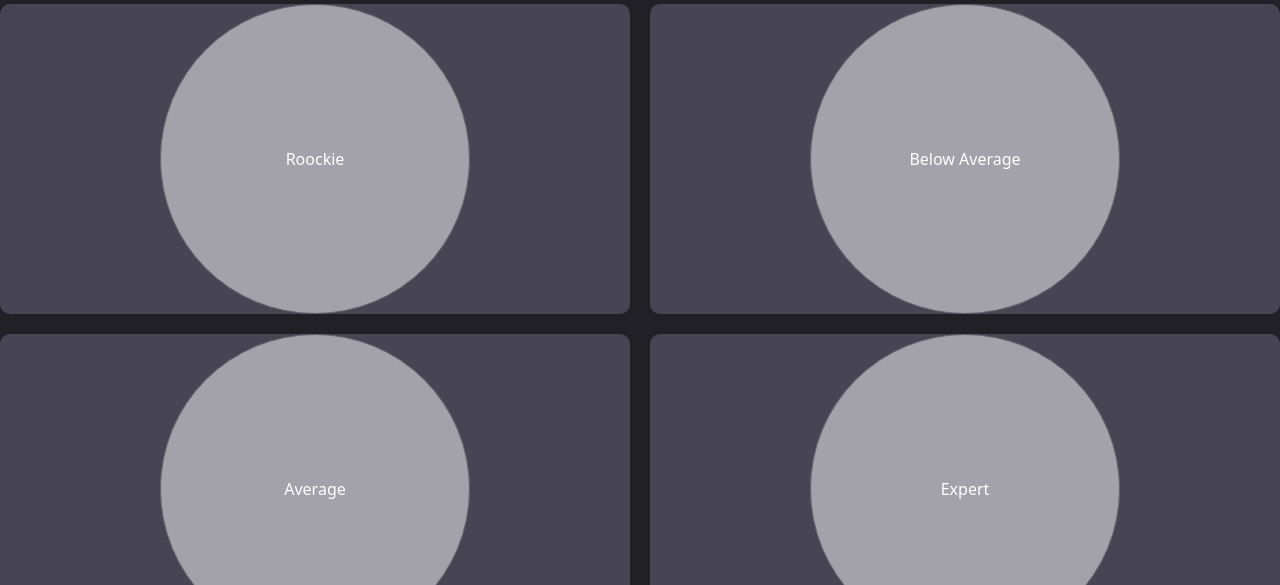
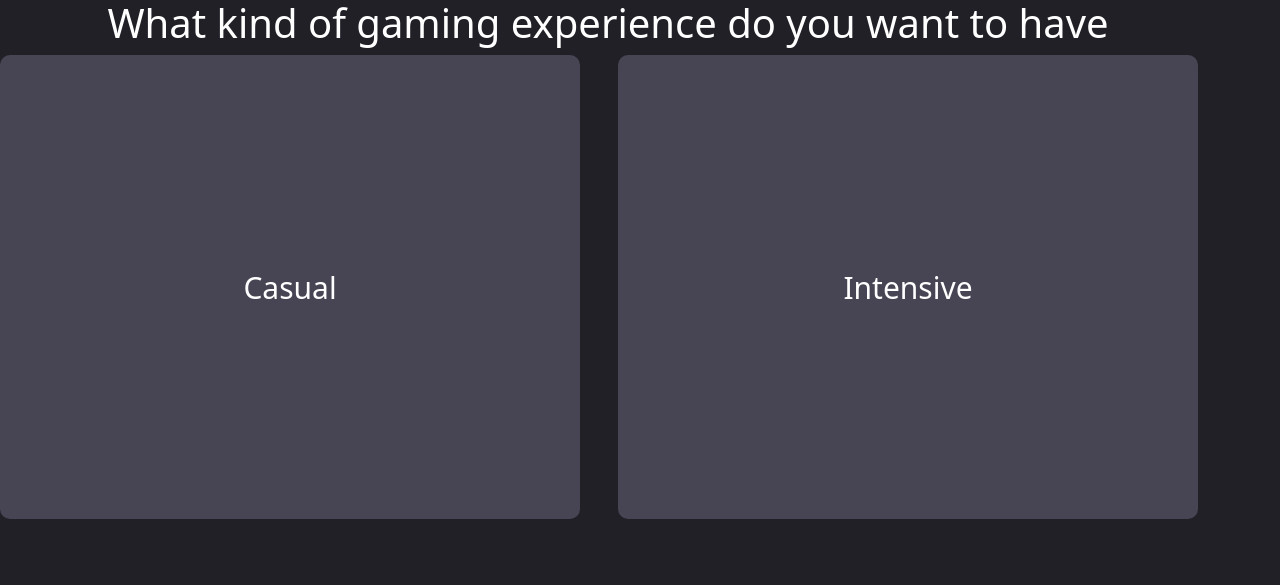
Before and after one commit to Zariy-Zariy/GameSpotter, a Flask app: page /quiz in a window 1280 px wide. Shown: the part 345-930 px from the top of the page. Run offline with Flask 3, Linux system fonts and the light colour scheme; a user stored in the database is signed in.

Commit message:
fixed some bugs

```diff
--- a/app.py
+++ b/app.py
@@ -10,6 +10,7 @@
 # Configure session to use filesystem (instead of signed cookies) - from problem set 9 (Finance)
 app.config["SESSION_PERMANENT"] = False
 app.config["SESSION_TYPE"] = "filesystem"
+
 Session(app)
 
 db = sqlite3.connect("database.db", check_same_thread=False)
@@ -28,7 +29,8 @@
 def login():
     session.clear()
     # Helped myself with https://stackoverflow.com/questions/53573820/steam-openid-signature-validation to get the api url
-    steam_url = "https://steamcommunity.com/openid/login?openid.ns=http://specs.openid.net/auth/2.0&openid.mode=checkid_setup&openid.claimed_id=http://specs.openid.net/auth/2.0/identifier_select&openid.identity=http://specs.openid.net/auth/2.0/identifier_select&openid.return_to=http://127.0.0.1:5000/connect&openid.realm=http://127.0.0.1:5000"
+    steam_url = f"https://steamcommunity.com/openid/login?openid.ns=http://specs.openid.net/auth/2.0&openid.mode=checkid_setup&openid.claimed_id=http://specs.openid.net/auth/2.0/identifier_select&openid.identity=http://specs.openid.net/auth/2.0/identifier_select&openid.return_to=http://{request.headers.get('Host')}/connect&openid.realm=http://{request.headers.get('Host')}"
+    print(steam_url)
     return render_template("login.html", steam_url=steam_url)
 
 @app.route("/logout")
@@ -108,3 +110,6 @@
 @login_required
 def quiz():
     return render_template("quiz.html")
+
+if __name__ == "__main__":
+    app.run(host="0.0.0.0", port=5000, debug=True)
--- a/static/quiz.js
+++ b/static/quiz.js
@@ -1,15 +1,28 @@
-
-
 document.addEventListener("DOMContentLoaded", function() {
     // Make the button go blue when it's selected
-    let inputs_answer = document.querySelectorAll(".answer-grid input");
-    let last_selected;
+    let questions = document.querySelectorAll(".question");
 
-    for(let i = 0; i < inputs_answer.length; i++){
-        inputs_answer[i].addEventListener("change", function(){
+    for (let i = 0; i < questions.length; i++){
 
-            inputs_answer[i].closest(".answer-grid").style.backgroundColor = "blue";
+        let inputs_answer = questions[i].querySelectorAll(".answer input");
+        let last_selected;
 
-        });
+        for(let j = 0; j < inputs_answer.length; j++){
+            inputs_answer[j].addEventListener("change", function(){
+
+                if(last_selected != undefined){
+                    last_selected.parentElement.style.backgroundColor = "#474554";
+                }
+
+                inputs_answer[j].parentElement.style.backgroundColor = "#3c28bd";
+                last_selected = inputs_answer[j];
+
+                if (i + 1 < questions.length){
+                    questions[i + 1].scrollIntoView();
+                }
+
+            });
+        }
     }
+
 });
--- a/static/style.css
+++ b/static/style.css
@@ -1,6 +1,3 @@
-/* Import Google font*/
-@import url('https://fonts.googleapis.com/css2?family=Anton&display=swap');
-
 
 html, body {
     background-color: #212027;
@@ -99,16 +96,25 @@
 }
 
 .question{
-    width: 100vw;
+    padding-top: 5vw;
+    width: 95vw;
     height: 100vh;
 }
 
 .answers-grid{
     width: 100%;
-    height: 80%;
+    height: 65%;
     display: grid;
     grid-template-columns: auto auto;
     gap: 20px 20px;
+}
+
+.answers-linear{
+    width: 100%;
+    height: 65%;
+    display: grid;
+    grid-template-columns: auto;
+    gap: 20px;
 }
 
 .question-banner{
@@ -118,38 +124,34 @@
     height: 20%;
 }
 
-.answer-grid{
+.answer{
     position: relative;
     background-color: #474554;
     border-radius: 10px;
-    width: 100%;
-    height: 100%;
+    width: 97%;
+    height: 97%;
     transition: 0.3s;
 }
 
-.answer-grid input{
+.answer input{
     width: 100%;
     height: 100%;
-    opacity: 0.5;
-    background-color: #474554;
+    opacity: 0;
     padding: 30%;
     cursor: pointer;
 }
 
-.answer-grid label{
+.answer label{
     position: absolute;
     /* Center an absolute element, I got help from https://stackoverflow.com/questions/1776915/how-can-i-center-an-absolutely-positioned-element-in-a-div */
     left: 50%;
     top: 50%;
     transform: translate(-50%,-50%);
+    font-size: 30px;
 
 }
 
-.answer-grid:hover{
-    width: 110%;
-    height: 110%;
+.answer:hover{
+    width: 100%;
+    height: 100%;
 }
-
-.answer-grid input:checked{
-    background-color: blue;
-}
--- a/templates/quiz.html
+++ b/templates/quiz.html
@@ -7,25 +7,41 @@
 {%block body%}
 <form method="post">
     <div class="question">
+        <img src="./static/banners/gaming-experience.jpg" alt="Image of a person playing a generic video game" class="question-banner">
+        <h1 class="question-title">What kind of gaming experience do you want to have</h1>
+        <div class="answers-grid">
+            <div class="answer">
+                <input type="radio" name="gaming_experience" value="Casual">
+                <label for="gaming_experience">Casual</label>
+            </div>
+
+            <div class="answer">
+                <input type="radio" name="gaming_experience" value="Intensive">
+                <label for="gaming_experience">Intensive</label>
+            </div>
+        </div>
+    </div>
+
+    <div class="question">
         <img src="./static/banners/gaming-level.jpg" alt="Image of a person holding a white PS4 controller" class="question-banner">
         <h1 class="question-title">What's your gaming level</h1>
         <div class="answers-grid">
-            <div class="answer-grid">
+            <div class="answer">
                 <input type="radio" name="gaming_level" value="Roockie">
                 <label for="gaming_level">Roockie</label>
             </div>
 
-            <div class="answer-grid">
+            <div class="answer">
                 <input type="radio" name="gaming_level" value="Below Average">
                 <label for="gaming_level">Below Average</label>
             </div>
 
-            <div class="answer-grid">
+            <div class="answer">
                 <input type="radio" name="gaming_level" value="Average">
                 <label for="gaming_level">Average</label>
             </div>
 
-            <div class="answer-grid">
+            <div class="answer">
                 <input type="radio" name="gaming_level" value="Expert">
                 <label for="gaming_level">Expert</label>
             </div>
@@ -35,22 +51,65 @@
     <div class="question">
         <img src="https://hips.hearstapps.com/hmg-prod/images/paint-colours-devalue-home-1634716638.jpg" alt="COLOOR" class="question-banner">
         <h1 class="question-title">How many hours do you want to play ? (each day)</h1>
-        <div class="three-answers">
+        <div class="answers-linear">
+
             <div class="answer">
                 <input type="radio" name="playtime" value="1-2 hours">
                     <label for="playtime">1-2 hours</label>
             </div>
+
             <div class="answer">
                 <input type="radio" name="playtime" value="3-4 hours">
                     <label for="playtime">3-4 hours</label>
             </div>
+
             <div class="answer">
                 <input type="radio" name="playtime" value="5+ hours">
                     <label for="playtime">5+ hours</label>
             </div>
+
         </div>
     </div>
+    <div class="question">
+        <img src="./static/banners/gaming-experience.jpg" alt="Image of a person playing a generic video game" class="question-banner">
+        <h1 class="question-title">Are you willing to discover indie games</h1>
+        <div class="answers-grid">
+            <div class="answer">
+                <input type="radio" name="indie" value="Yes">
+                <label for="indie">Yea why not !</label>
+            </div>
 
+            <div class="answer">
+                <input type="radio" name="indie" value="No">
+                <label for="indie">No, it's not really my thing</label>
+            </div>
+        </div>
+    </div>
+    <div class="question">
+        <img src="./static/banners/gaming-experience.jpg" alt="Image of a person playing a generic video game" class="question-banner">
+        <h1 class="question-title">Select a game from this list that you prefer</h1>
+        <div class="answers-grid">
+            <div class="answer">
+                <input type="radio" name="favorite_game" value="Minecraft">
+                <label for="favorite_game">Minecraft</label>
+            </div>
+
+            <div class="answer">
+                <input type="radio" name="favorite_game" value="Doom">
+                <label for="favorite_game">Doom</label>
+            </div>
+
+            <div class="answer">
+                <input type="radio" name="favorite_game" value="Overwatch">
+                <label for="favorite_game">Overwatch</label>
+            </div>
+
+            <div class="answer">
+                <input type="radio" name="favorite_game" value="Roller coaster tycoon">
+                <label for="favorite_game">Roller coaster tycoon</label>
+            </div>
+        </div>
+    </div>
 </form>
 
 {%endblock%}
```
Also changed, not shown: 1 other file.
